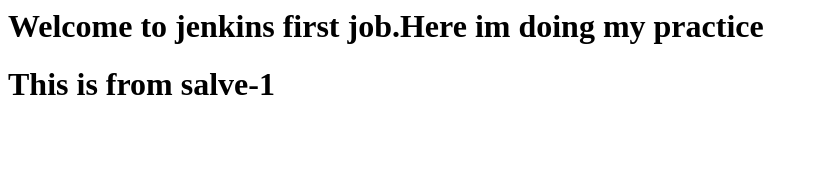
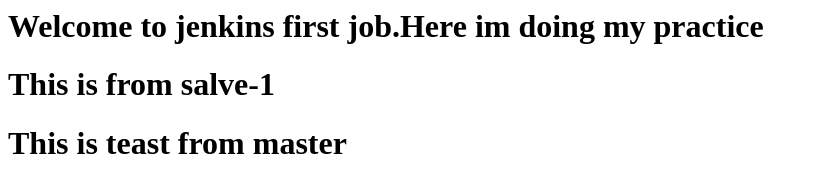
Before and after one commit to sravankodem/DevOps-Git-Assignment1, a plain HTML site: page index.html in a window 1280 px wide. Shown: the whole page, without its empty margins (0-818 px from the left). Drawn offline with Linux system fonts and the light colour scheme.

Commit message:
change made form master

```diff
--- a/index.html
+++ b/index.html
@@ -2,5 +2,6 @@
   <body>
     <h1>Welcome to jenkins first job.Here im doing my practice</h1>
     <h1>This is from salve-1</h1>
+    <h1>This is teast from master</h1>
 </body>
 </html>
```
